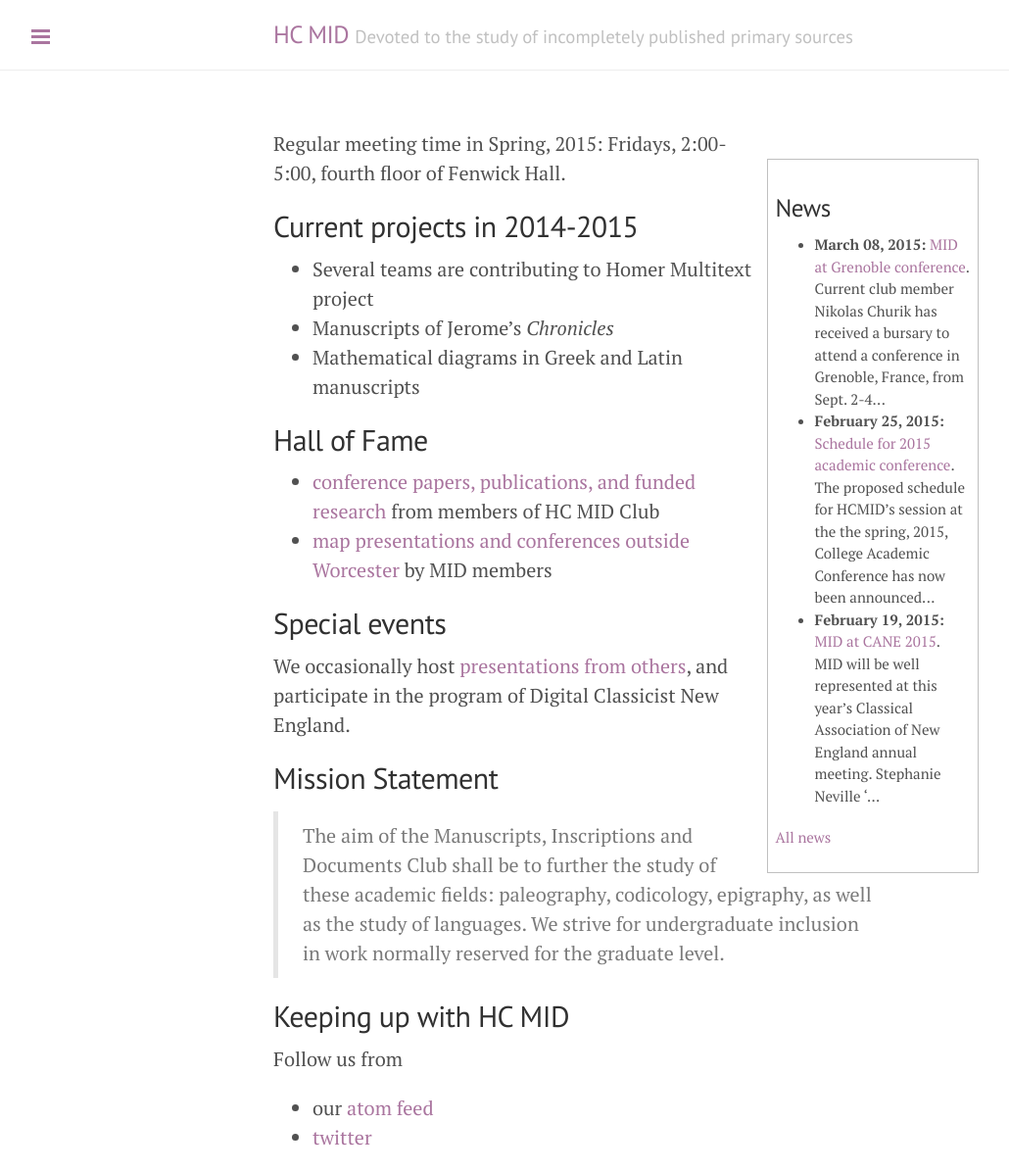
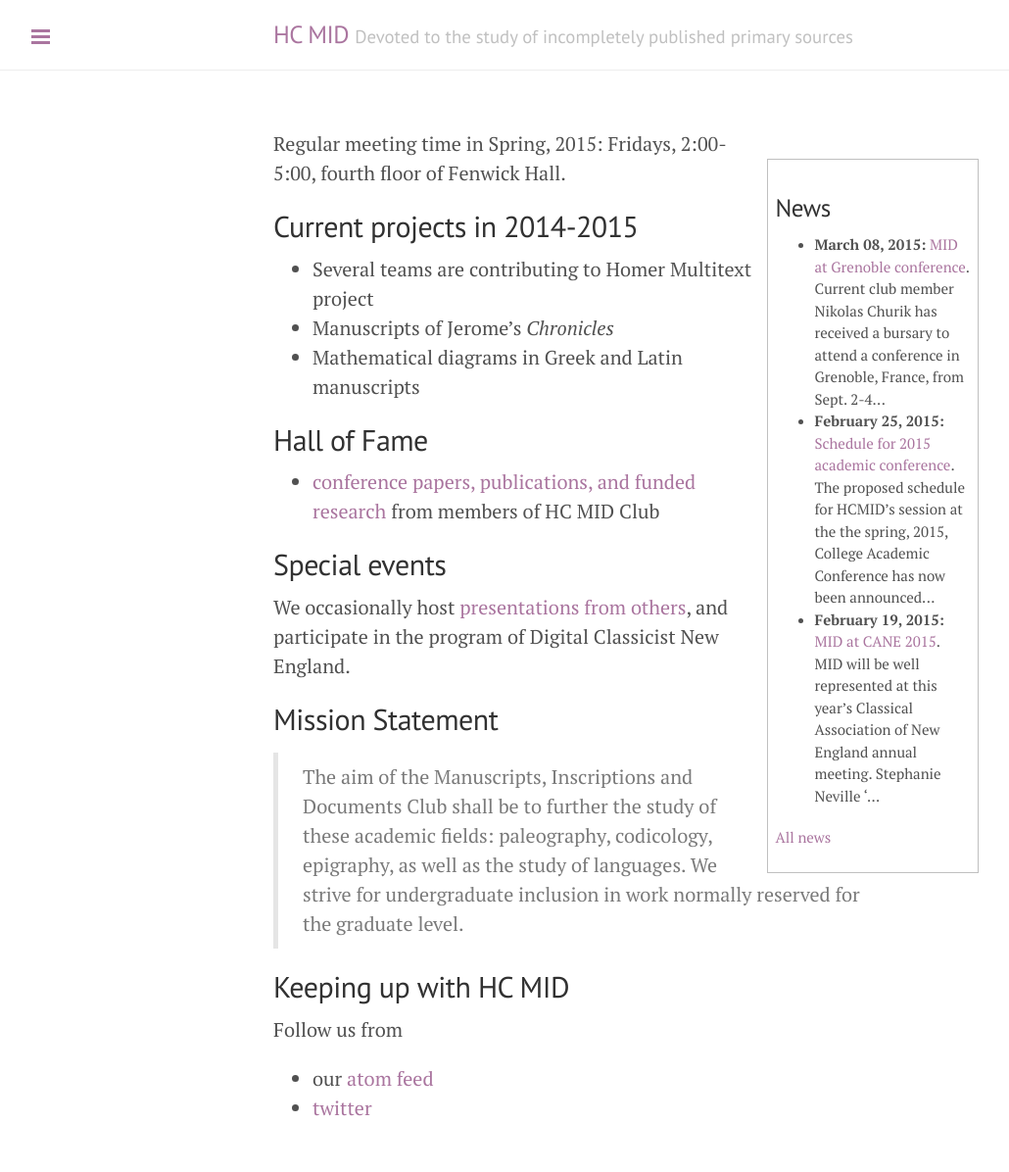
Before and after one commit to HCMID/HCMID.github.io, a Jekyll site: the page built from index.md, in a window 1280 px wide. Shown: the whole page at 98% size, without its empty margins (1-1031 px from the left). Built offline with Jekyll 4.4.1, drawn with Linux system fonts in a browser that asks for light colours; after the commit the page ends 1166 px from its top, so only the background shows below that.

```diff
--- a/index.md
+++ b/index.md
@@ -19,7 +19,7 @@
 ## Hall of Fame ##
 
 - [conference papers,  publications, and funded research](hof) from members of HC MID Club
-- [map presentations and conferences outside Worcester](where) by MID members
+
 
 ## Special events ##
 
```
Also changed, not shown: 1 other file.
